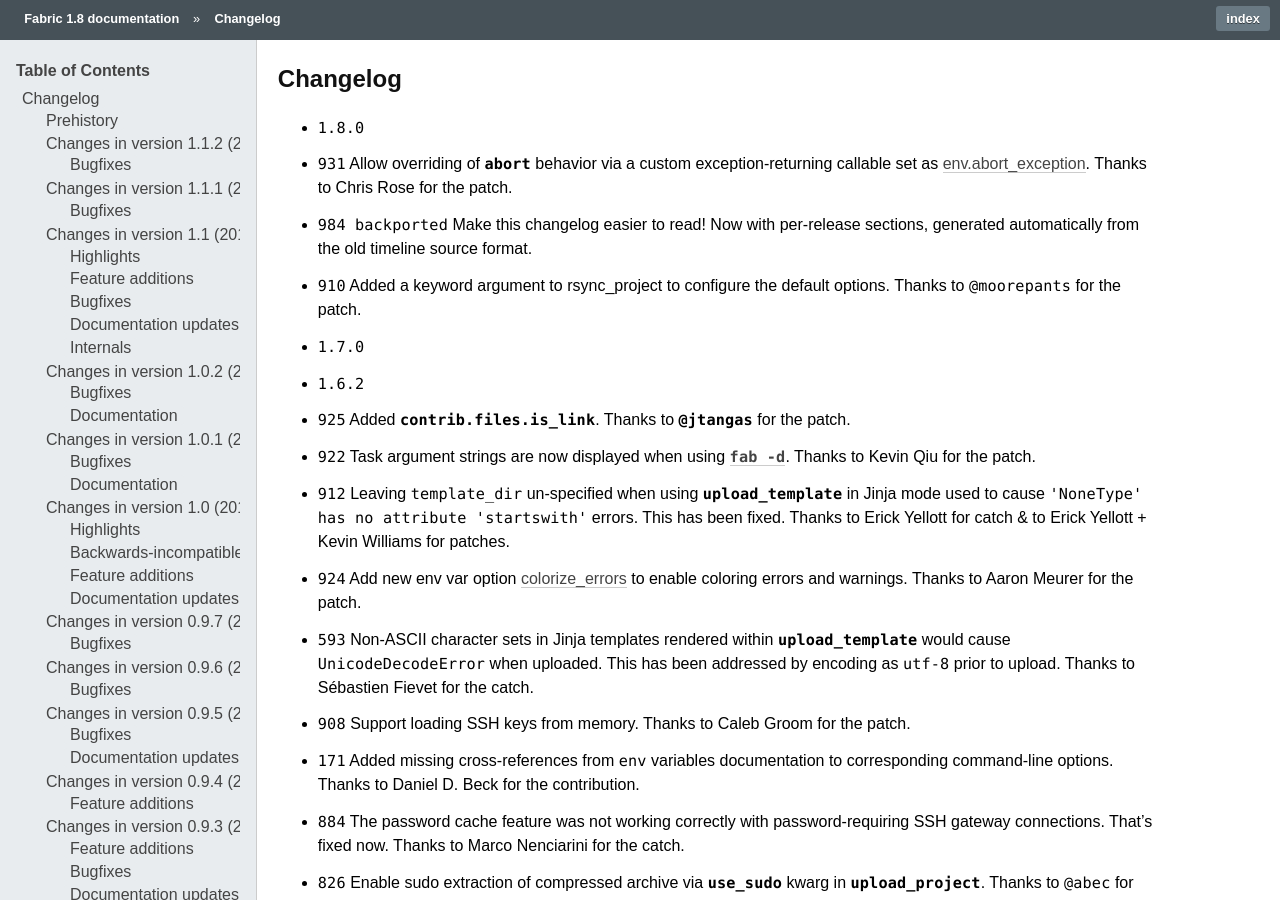
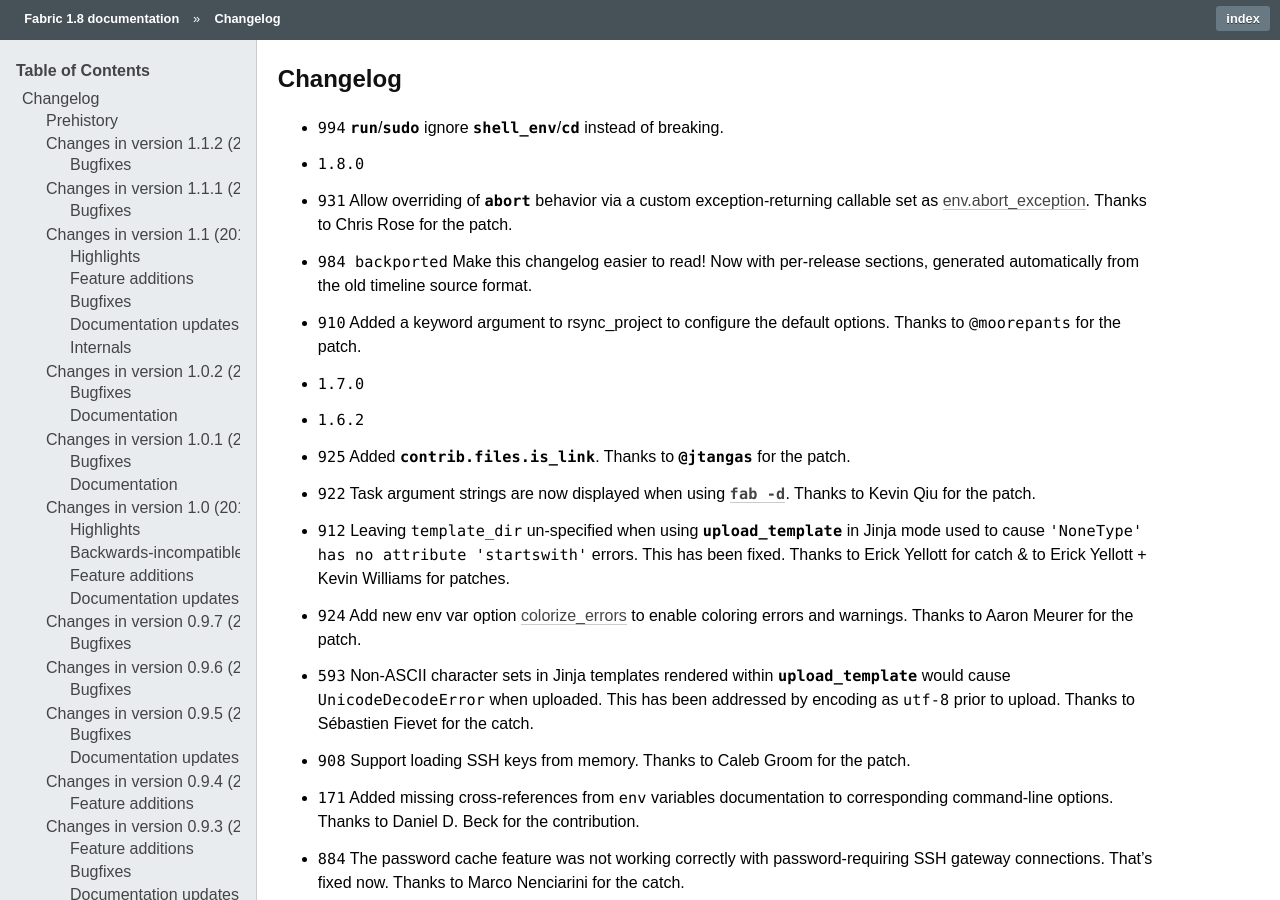
Before and after one commit to fabric/fabric, a Sphinx documentation site: the page built from docs/changelog.rst, in a window 1280 px wide and 900 px high. Built offline with Sphinx 7.4.7, drawn with Linux system fonts in a browser that asks for light colours; cross-references to code outside the pages are shown as plain code.

Commit message:
Add a changelog entry

```diff
--- a/docs/changelog.rst
+++ b/docs/changelog.rst
@@ -4,6 +4,9 @@
 Changelog
 =========
 
+* :bug:`994` `~fabric.operations.run`/`~fabric.operations.sudo` ignore
+  `~fabric.context_managers.shell_env`/`~fabric.context_managers.cd`
+  instead of breaking.
 * :release:`1.8.0 <2013-09-20>`
 * :feature:`931` Allow overriding of `.abort` behavior via a custom
   exception-returning callable set as :ref:`env.abort_exception
```
